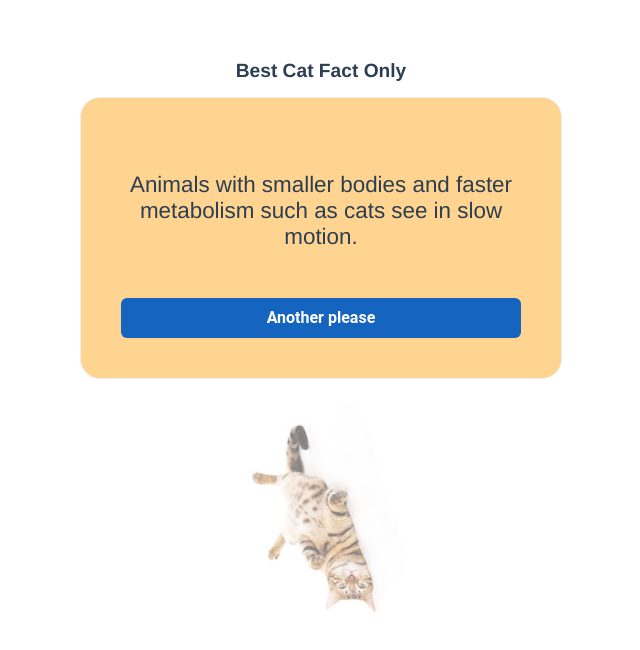
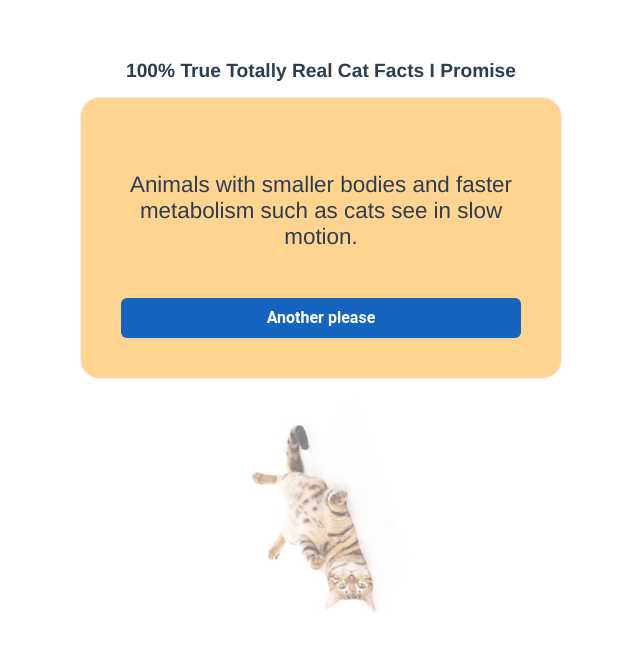
Before and after one commit to nbwoodward/cat-facts, a Vue app: page / in a window 1280 px wide. Shown: the top 650 px of the page, without its empty margins (319-959 px from the left). Built offline with nearby package versions, Linux system fonts and the light colour scheme.

Commit message:
Update title

```diff
--- a/src/components/CatFacts.vue
+++ b/src/components/CatFacts.vue
@@ -1,6 +1,6 @@
 <template>
   <div id="cat-facts">
-    <h1 id="header">Best Cat Fact Only</h1>
+    <h1 id="header">100% True Totally Real Cat Facts I Promise</h1>
     <div id="display">
       <div id="fact">{{ fact }}</div>
       <button @click="setFact">Another please</button>
```
